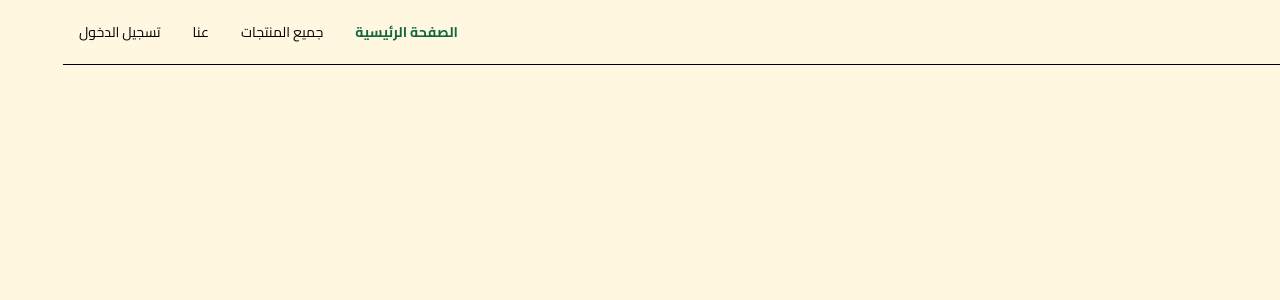
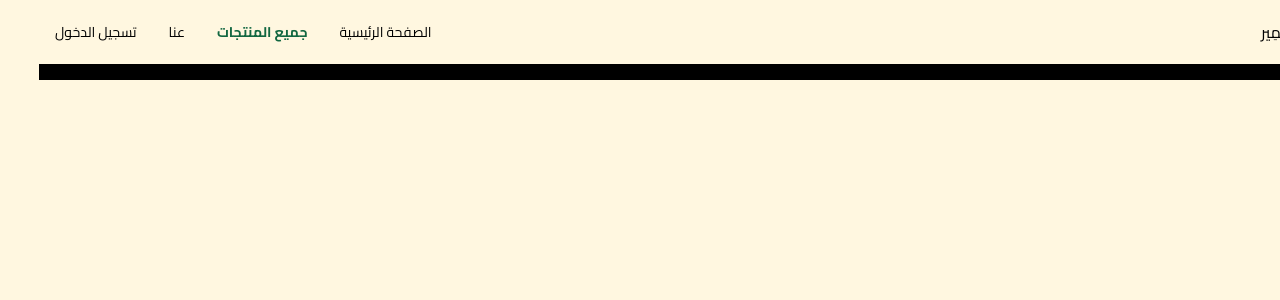
Before and after one commit to MohamedAdelMohamedMetwaley/qetmeer_farm, a Next.js app: page /products in a window 1280 px wide. Shown: the top 300 px of the page. Built offline with nearby package versions, Linux system fonts and the light colour scheme.

Commit message:
make landing page responsive

```diff
--- a/app/_components/Benefits.js
+++ b/app/_components/Benefits.js
@@ -6,7 +6,7 @@ function Benefits() {
     //   <div className="flex gap-16">d</div>
     // </div>
     <section className="flex flex-col items-center justify-center mt-32 mb-24">
-      <h2 className="text-4xl mb-16">لماذا تختارنا؟</h2>
+      <h2 className="text-3xl sm:text-4xl mb-16">لماذا تختارنا؟</h2>
       <div className="max-w-7xl mx-auto px-4 sm:px-6 lg:px-8">
         <div className="grid grid-cols-1 md:grid-cols-3 gap-8 text-center mb-10">
           {/* Farm-Fresh Products */}
--- a/app/_components/Categories.js
+++ b/app/_components/Categories.js
@@ -3,8 +3,8 @@ import Link from "next/link";
 function Categories() {
   return (
     <section className="flex flex-col items-center justify-center mt-24">
-      <h2 className="text-4xl mb-14">الفئات</h2>
-      <div className="flex flex-wrap justify-center flex-col sm:flex-row gap-10 lg:gap-20">
+      <h2 className="text-3xl sm:text-4xl mb-14">الفئات</h2>
+      <div className="flex flex-wrap justify-center flex-col sm:flex-row gap-5 sm:gap-10 lg:gap-20">
         <Link
           href="/products?category=XXX"
           className="categ-card"
@@ -21,16 +21,16 @@ function Categories() {
             <path
               d="M21.6667 5.41666H43.3334M24.375 5.41666V12.9702C24.375 15.1092 23.7417 17.2003 22.555 18.98L20.7784 21.645C19.5912 23.4254 18.9579 25.5176 18.9584 27.6575V54.1667C18.9584 55.6033 19.5291 56.981 20.5449 57.9968C21.5607 59.0126 22.9385 59.5833 24.375 59.5833H40.625C42.0616 59.5833 43.4394 59.0126 44.4552 57.9968C45.471 56.981 46.0417 55.6033 46.0417 54.1667V27.6548C46.0417 25.5158 45.4084 23.4247 44.2217 21.645L42.445 18.98C41.2579 17.1996 40.6246 15.1074 40.625 12.9675V5.41666"
               stroke="black"
-              stroke-width="6.16667"
-              stroke-linecap="round"
-              stroke-linejoin="round"
+              strokeWidth="6.16667"
+              strokeLinecap="round"
+              strokeLinejoin="round"
             />
             <path
               d="M18.9584 40.625C21.1027 39.7267 23.4043 39.264 25.7292 39.264C28.0541 39.264 30.3557 39.7267 32.5 40.625C34.6444 41.5233 36.946 41.986 39.2709 41.986C41.5958 41.986 43.8974 41.5233 46.0417 40.625"
               stroke="black"
-              stroke-width="6.16667"
-              stroke-linecap="round"
-              stroke-linejoin="round"
+              strokeWidth="6.16667"
+              strokeLinecap="round"
+              strokeLinejoin="round"
             />
           </svg>
         </Link>
--- a/app/_components/CollapsedNavigation.js
+++ b/app/_components/CollapsedNavigation.js
@@ -1,5 +1,3 @@
-"use client";
-
 import Link from "next/link";
 import { useState } from "react";
 
--- a/app/_components/Featured.js
+++ b/app/_components/Featured.js
@@ -4,9 +4,9 @@ import ProductsSlider from "./ProductsSlider";
 function Featured() {
   return (
     <section className="flex flex-col items-center justify-center mt-24">
-      <h2 className="text-4xl mb-14">الأكثر مبيعاً</h2>
+      <h2 className="text-3xl sm:text-4xl mb-14">الأكثر مبيعاً</h2>
       <ProductsSlider />
-      <div className="border border-black sm:text-xl text-base sm:px-4 sm:py-3 px-3 py-2 rounded-md">
+      <div className="border border-black sm:text-xl text-lg px-4 py-3  rounded-md">
         <Link href="/products" className="underline-link">
           تصفح جميع المنتجات &larr;
         </Link>
--- a/app/_components/Footer.js
+++ b/app/_components/Footer.js
@@ -9,7 +9,7 @@ import Link from "next/link";
 function Footer() {
   return (
     <footer
-      className="bg-black text-white py-4 px-8"
+      className="bg-black text-white py-4 px-5 min-[425px]:px-8"
       style={{ direction: "ltr" }}
     >
       <div className="container flex justify-between items-center">
@@ -17,16 +17,17 @@ function Footer() {
         <div className="text-center md:text-left ">
           <p className="text-sm sm:text-base">
             Contact number: <strong>01004408078</strong>{" "}
-            <span className="sm:mx-3">|</span> Email:{" "}
-            <strong>info@zfarm.com</strong>
+          </p>
+          <p>
+            Email: <strong>info@zfarm.com</strong>
           </p>
         </div>
 
         {/* Social Media Icons */}
-        <div className="flex gap-5">
+        <div className="flex gap-5 sm:gap-7 text-2xl sm:text-3xl">
           <Link
             href="#"
-            className="text-white hover:text-gray-400 h-4 w-4 sm:h-[26px] sm:w-6 mt-[3px]"
+            className="text-white hover:text-gray-400 h-4 w-4 sm:h-6 sm:w-6"
           >
             <FontAwesomeIcon icon={faFacebook} size={24} />
           </Link>
--- a/app/_components/Hero.js
+++ b/app/_components/Hero.js
@@ -11,15 +11,15 @@ function Hero() {
     >
       <div className="absolute inset-0 h-full w-full overflow-hidden bg-fixed bg-green-950 bg-opacity-60">
         <div className="flex flex-col h-full items-center justify-center text-white">
-          <h1 className="text-6xl font-bold mb-6 mt-8">
+          <h1 className="text-3xl sm:text-5xl md:text-6xl font-bold mb-6 mt-8">
             مزارعنا تقدم أعلى جودة بأفضل الأسعار
           </h1>
-          <p className="mb-8 tracking-wide text-stone-200">
+          <p className="text-xs sm:text-base mb-8 tracking-wide text-stone-200">
             اطلب دلوقتي واستمتع بأفضل المنتجات من مزرعة قطمير
           </p>
           <Link
             href="/"
-            className="border-black border text-lg tracking-wider bg-primary py-4 px-7 rounded-lg hover:bg-green-900 transition-colors duration-300 font-bold"
+            className="border-black border text-base sm:text-lg tracking-wider bg-primary py-4 px-7 rounded-lg hover:bg-green-900 transition-colors duration-300 font-bold"
           >
             تصفح المنتجات
           </Link>
--- a/app/_components/Navigation.js
+++ b/app/_components/Navigation.js
@@ -1,17 +1,12 @@
+"use client";
+
 import Link from "next/link";
 import CollapsedNavigation from "./CollapsedNavigation";
-
-const isOpen = false;
-const isActive = () => false;
-// import { useState } from "react";
-// import { useRouter } from "next/router";
+import { usePathname } from "next/navigation";
 
 function Navigation() {
-  // const router = useRouter(); // Get the current route
-
-  // const isActive = (path) => router.pathname === path;
-
-  // Function to toggle the mobile menu
+  const pathname = usePathname();
+  const isActive = (path) => pathname === path;
 
   return (
     <nav className="z-10 text-xs sm:text-sm flex flex-col items-center sm:block">
@@ -20,7 +15,9 @@ function Navigation() {
         <li>
           <Link
             href="/"
-            className="text-primary font-bold transition-all duration-300"
+            className={`hover:text-green-800 transition-all duration-300 ${
+              isActive("/") ? "active" : ""
+            }`}
           >
             الصفحة الرئيسية
           </Link>
@@ -28,7 +25,9 @@ function Navigation() {
         <li>
           <Link
             href="/products"
-            className="hover:text-green-800 duration-300 transition-colors"
+            className={`hover:text-green-800 transition-all duration-300 ${
+              isActive("/products") ? "active" : ""
+            }`}
           >
             جميع المنتجات
           </Link>
@@ -36,7 +35,9 @@ function Navigation() {
         <li>
           <Link
             href="/about"
-            className="hover:text-green-800 transition-colors duration-300"
+            className={`hover:text-green-800 transition-all duration-300 ${
+              isActive("/about") ? "active" : ""
+            }`}
           >
             عنا
           </Link>
@@ -44,7 +45,9 @@ function Navigation() {
         <li>
           <Link
             href="/login"
-            className="hover:text-green-800 duration-300 transition-colors"
+            className={`hover:text-green-800 transition-all duration-300 ${
+              isActive("/login") ? "active" : ""
+            }`}
           >
             تسجيل الدخول
           </Link>
--- a/app/globals.css
+++ b/app/globals.css
@@ -66,7 +66,10 @@ body {
 
 @layer components {
   .categ-card {
-    @apply h-60 sm:h-96 bg-white  flex flex-col items-center justify-center w-64 rounded-md border border-black  shadow-[inset_0px_0px_100px_4px_var(--overlay-color)] hover:shadow-[inset_0px_0px_100px_100px_var(--overlay-color)] transition duration-500;
+    @apply h-60 sm:h-96 bg-white  flex flex-col items-center justify-center max-[425px]:w-72 w-96 sm:w-64 rounded-md border border-black  shadow-[inset_0px_0px_100px_4px_var(--overlay-color)] hover:shadow-[inset_0px_0px_100px_100px_var(--overlay-color)] transition duration-500;
+  }
+  .active {
+    @apply text-primary font-bold hover:text-primary;
   }
 }
 
```
